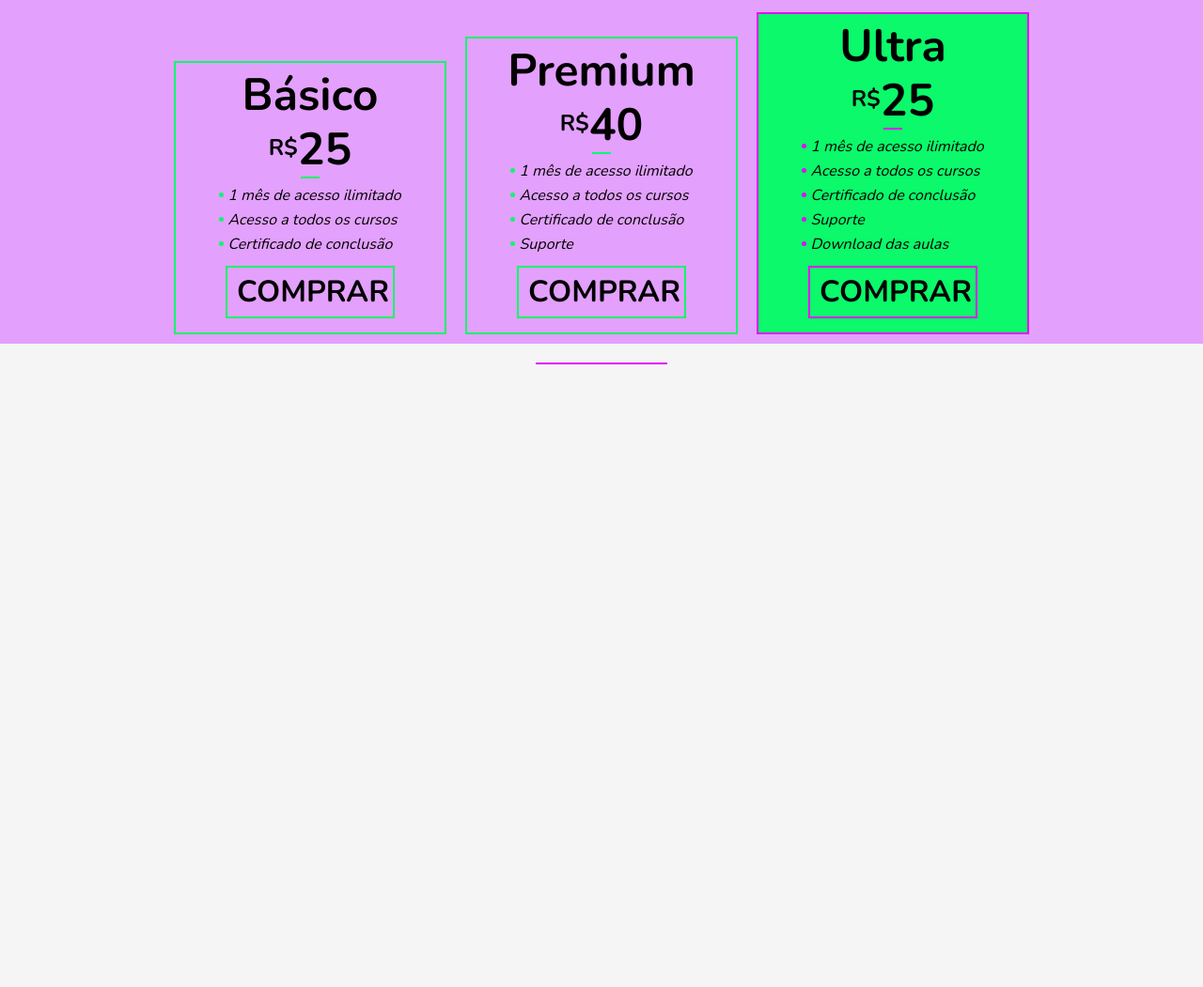
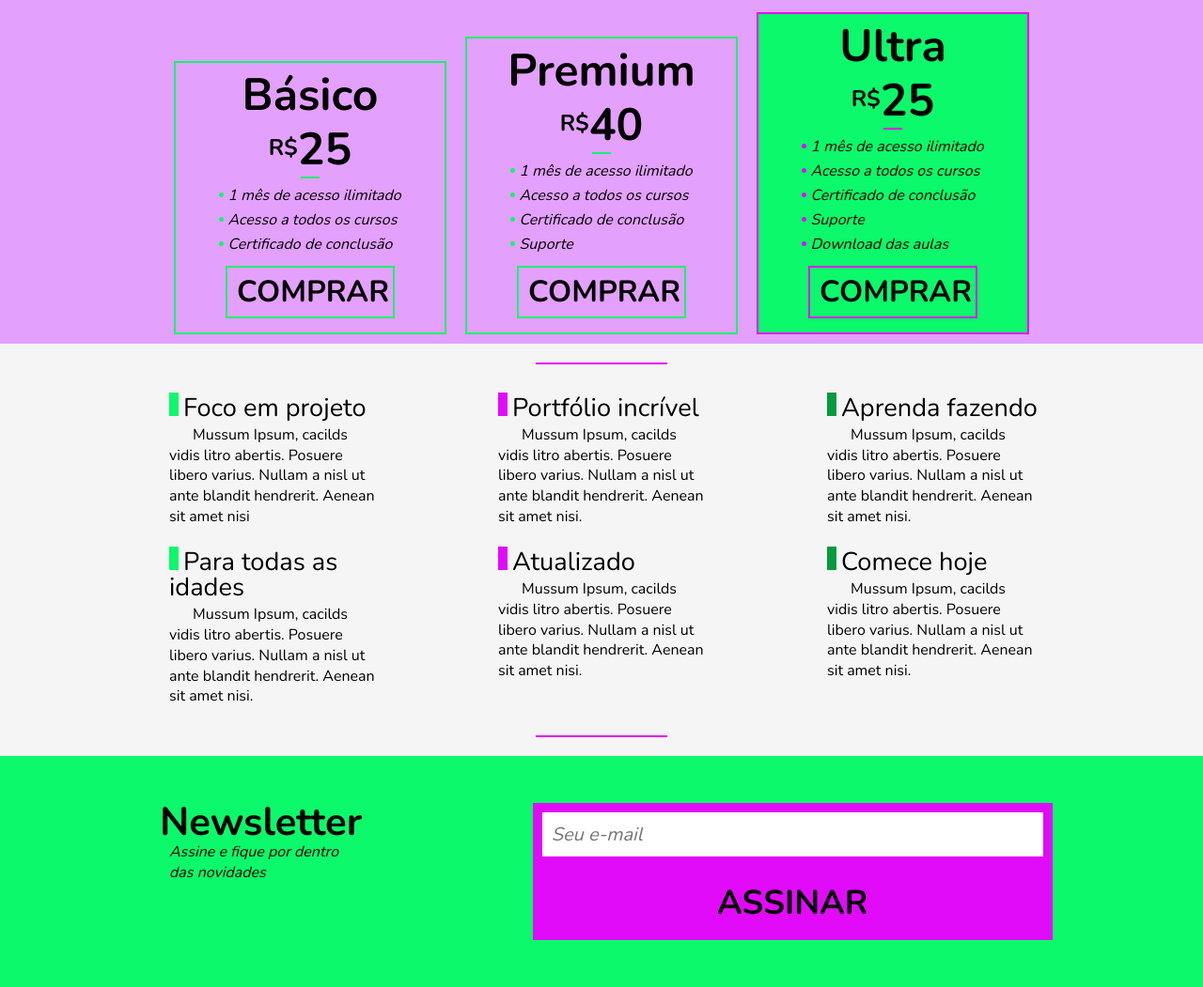
Before and after one commit to henriqqe/projeto-frontbox, a plain HTML site: page index.html in a window 1280 px wide. Shown: the part 1324-2375 px from the top of the page at 94% size. Before the commit the page ends 1732 px from the top, so only its background shows below. Drawn offline with nearby package versions, Linux system fonts and the light colour scheme.

Commit message:
vantagens estilizadas

```diff
--- a/css/styles.css
+++ b/css/styles.css
@@ -258,15 +258,116 @@ li a:hover {
   }
 }
 
-
 /**********************************/
 /* 7. Vantagens
 /**********************************/
 
+.vantagens {
+  max-width: 960px;
+  margin: 0 auto; /* centralizar */
+  display: flex;
+  flex-wrap: wrap;
+  justify-content: space-between;
+}
+
+.vantagem {
+  max-width: 240px;
+  margin: 10px;
+}
+.vantagem__titulo {
+  font-size: 1.7rem;
+  margin-bottom: 5px;
+  margin-left: 10px;
+}
+
+.vantagem__titulo::before {
+  content: '';
+  display: inline-block;
+  width: 10px;
+  height: 25px;
+  margin-right: 5px;
+}
+
+.vantagem:nth-of-type(3n + 1) .vantagem__titulo::before {
+  background-color: var(--green-light);
+}
+
+.vantagem:nth-of-type(3n + 2) .vantagem__titulo::before {
+  background-color: var(--pink-dark);
+}
+.vantagem:nth-of-type(3n + 3) .vantagem__titulo::before {
+  background-color: var(--green-dark);
+}
+
+@media (max-width: 800px) {
+  .vantagem {
+    max-width: 220px;
+  }
+}
 /**********************************/
 /* 8. Newsletter
 /**********************************/
 
+.newsletter {
+  background-color: var(--green-light);
+}
+
+.newsletter-c {
+  max-width: 960px;
+  margin: 0 auto;
+  padding: 50px 0;
+  display: flex;
+  flex-wrap: wrap;
+}
+
+.newsletter-info {
+  padding-left: 10px;
+  flex: 1 1 260px;
+}
+
+.newsletter-info__titulo {
+  font-size: 2.62rem;
+  font-weight: bold;
+}
+
+.newsletter-info__descricao {
+  font-style: italic;
+  text-indent: 0px;
+}
+
+.newsletter-form {
+  flex: 2 1 260px;
+  display: flex;
+  flex-wrap: wrap;
+}
+
+.newsletter-form__input {
+  flex: 3 1 260px;
+  font-size: 1.25rem;
+  width: 325px;
+  color: black;
+  font-style: italic;
+  font-family: var(--font-primary);
+  border: 10px solid var(--pink-dark);
+  padding: 10px;
+  margin: 0;
+  border-radius: 0px;
+}
+
+.newsletter-form__submit {
+  flex: 1 1 260px;
+  width: 192px;
+  font-family: var(--font-primary);
+  font-size: 2.25rem;
+  font-weight: bold;
+  text-transform: uppercase;
+  background-color: var(--pink-dark);
+  color: black;
+  cursor: pointer;
+  border: none;
+  padding: 15px;
+}
+
 /**********************************/
 /* 9. Footer
 /**********************************/
--- a/index.html
+++ b/index.html
@@ -168,5 +168,76 @@
     </section>
     <!-- .planos -->
     <hr />
+
+    <section class="vantagens" id="vantagens">
+      <div class="vantagem">
+        <h2 class="vantagem__titulo">Foco em projeto</h2>
+        <p class="vantagem__descricao">
+          Mussum Ipsum, cacilds vidis litro abertis. Posuere libero varius.
+          Nullam a nisl ut ante blandit hendrerit. Aenean sit amet nisi
+        </p>
+      </div>
+      <!-- .vantagem -->
+      <div class="vantagem">
+        <h2 class="vantagem__titulo">Portfólio incrível</h2>
+        <p class="vantagem__descricao">
+          Mussum Ipsum, cacilds vidis litro abertis. Posuere libero varius.
+          Nullam a nisl ut ante blandit hendrerit. Aenean sit amet nisi.
+        </p>
+      </div>
+
+      <div class="vantagem">
+        <h2 class="vantagem__titulo">Aprenda fazendo</h2>
+        <p class="vantagem__descricao">
+          Mussum Ipsum, cacilds vidis litro abertis. Posuere libero varius.
+          Nullam a nisl ut ante blandit hendrerit. Aenean sit amet nisi.
+        </p>
+      </div>
+
+      <div class="vantagem">
+        <h2 class="vantagem__titulo">Para todas as idades</h2>
+        <p class="vantagem__descricao">
+          Mussum Ipsum, cacilds vidis litro abertis. Posuere libero varius.
+          Nullam a nisl ut ante blandit hendrerit. Aenean sit amet nisi.
+        </p>
+      </div>
+
+      <div class="vantagem">
+        <h2 class="vantagem__titulo">Atualizado</h2>
+        <p class="vantagem__descricao">
+          Mussum Ipsum, cacilds vidis litro abertis. Posuere libero varius.
+          Nullam a nisl ut ante blandit hendrerit. Aenean sit amet nisi.
+        </p>
+      </div>
+
+      <div class="vantagem">
+        <h2 class="vantagem__titulo">Comece hoje</h2>
+        <p class="vantagem__descricao">
+          Mussum Ipsum, cacilds vidis litro abertis. Posuere libero varius.
+          Nullam a nisl ut ante blandit hendrerit. Aenean sit amet nisi.
+        </p>
+      </div>
+    </section>
+
+    <hr />
+    <!-- .vantagens -->
+
+    <section class="newsletter">
+      <div class="newsletter-c">
+        <div class="newsletter-info">
+            <h2 class="newsletter-info__titulo">Newsletter</h2>
+            <p class="newsletter-info__descricao">Assine e fique por dentro <br> das novidades</p>
+        </div> <!-- newsletter-info -->
+
+        <form action="" class="newsletter-form">
+          <input type="text" placeholder="Seu e-mail" class="newsletter-form__input">
+          <button type="submit" class="newsletter-form__submit">Assinar</button>
+
+
+        </form> <!-- newsletter-form -->
+
+      </div> <!-- newsletter-c -->
+
+    </section> <!-- .newsletter -->
   </body>
 </html>
```
